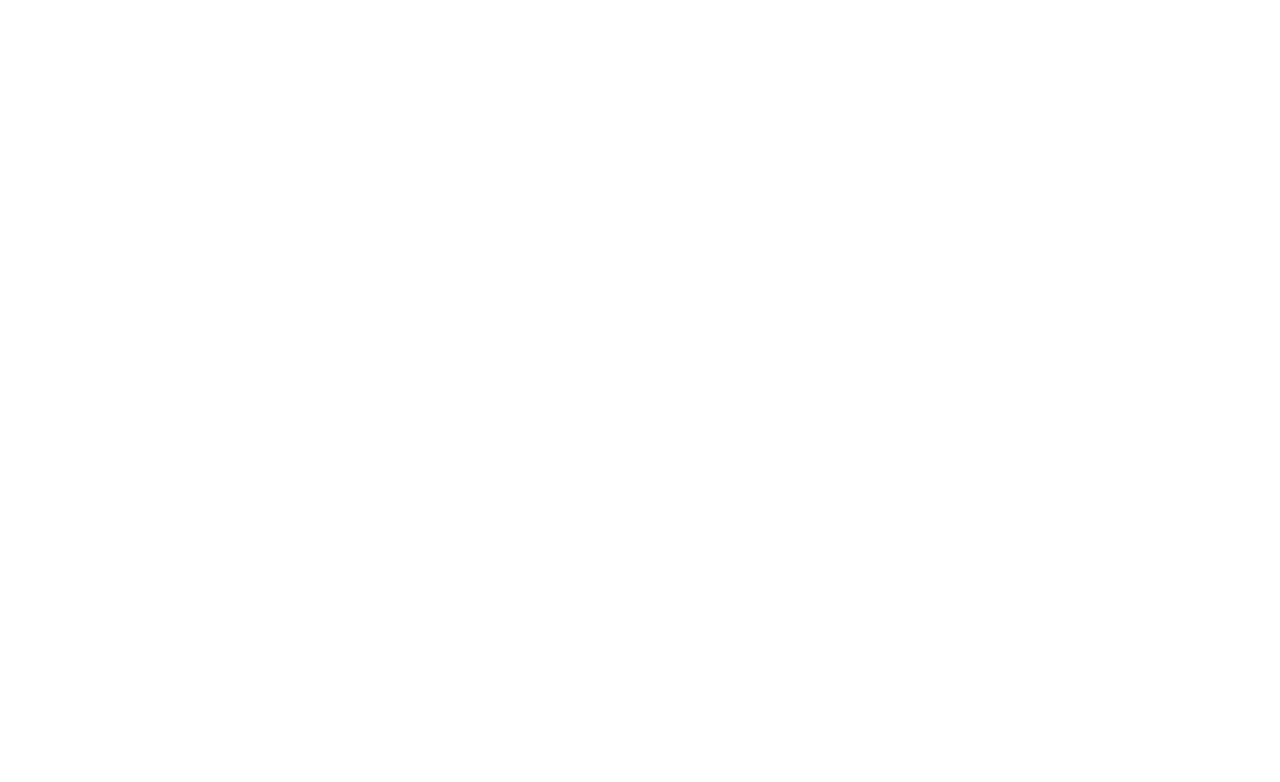
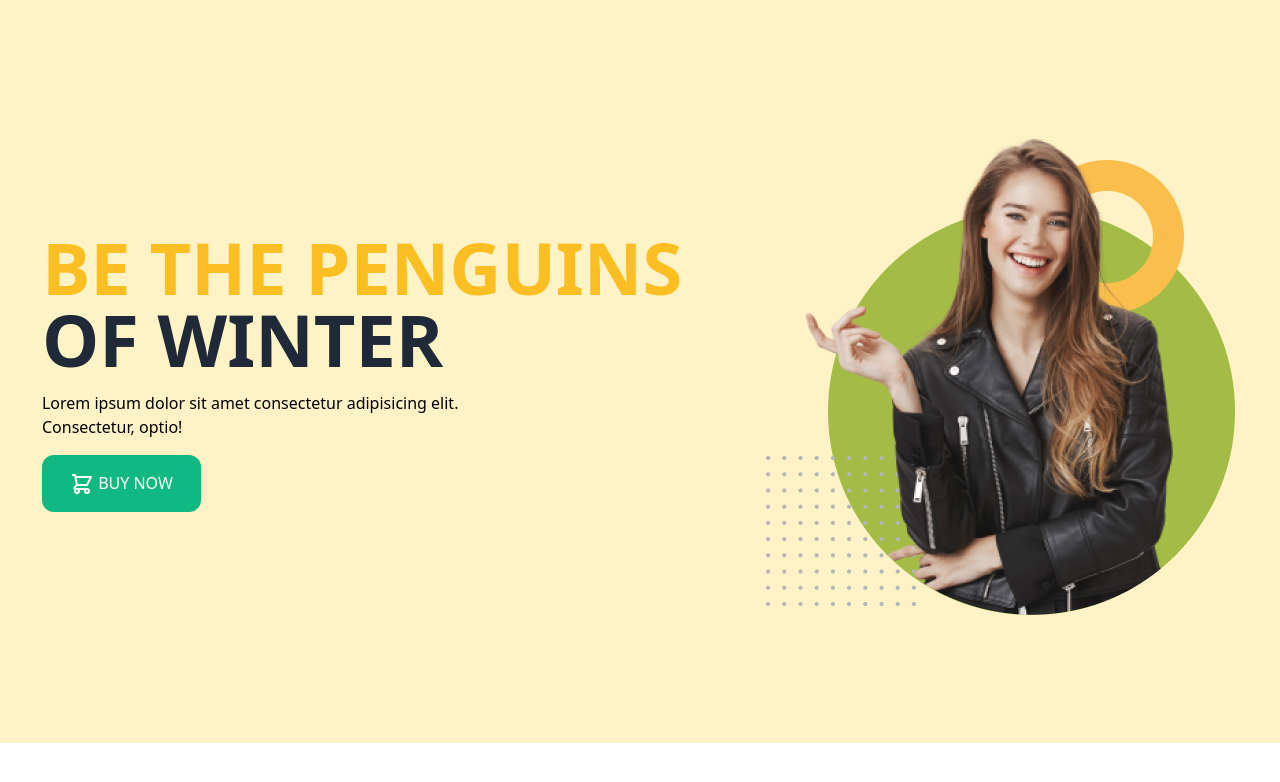
Before and after one commit to ShadowSakib/penguin-store-tailwind, a plain HTML site: page index.html in a window 1280 px wide. Drawn offline with nearby package versions, Linux system fonts and the light colour scheme.

Commit message:
Update index.html

```diff
--- a/index.html
+++ b/index.html
@@ -12,7 +12,29 @@
 </head>
 
 <body>
-
+    <header class="bg-yellow-100">
+        <section class="container flex items-center justify-around py-32">
+            <div class="space-y-4">
+                <h1 class="text-7xl font-bold">
+                    <span class="text-yellow-400">BE THE PENGUINS</span>
+                    <br>
+                    <span class="text-gray-800">OF WINTER
+                    </span>
+                </h1>
+                <p class="w-2/3">Lorem ipsum dolor sit amet consectetur adipisicing elit. Consectetur, optio!</p>
+                <button class="text-white uppercase px-7 py-4 bg-green-500 rounded-xl font-medium">
+                    <svg xmlns="http://www.w3.org/2000/svg" class="inline h-6 w-6" fill="none" viewBox="0 0 24 24"
+                        stroke="currentColor">
+                        <path stroke-linecap="round" stroke-linejoin="round" stroke-width="2"
+                            d="M3 3h2l.4 2M7 13h10l4-8H5.4M7 13L5.4 5M7 13l-2.293 2.293c-.63.63-.184 1.707.707 1.707H17m0 0a2 2 0 100 4 2 2 0 000-4zm-8 2a2 2 0 11-4 0 2 2 0 014 0z" />
+                    </svg>
+                    Buy Now</button>
+            </div>
+            <div>
+                <img src="./images/model.png" alt="">
+            </div>
+        </section>
+    </header>
 </body>
 
 </html>
```
